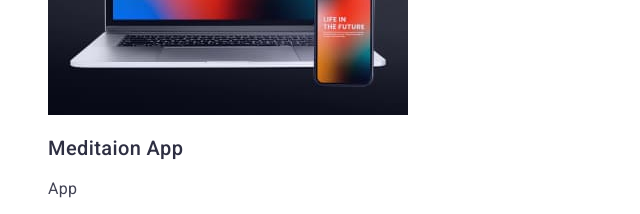
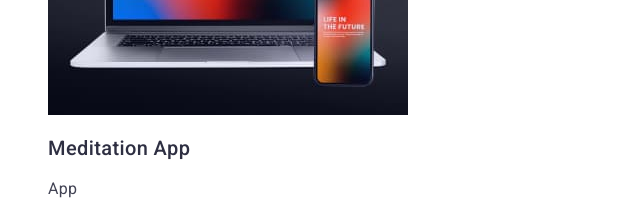
Before and after one commit to wxoox2000/goit-markup-hw-02, a plain HTML site: page portfolio.html in a window 1280 px wide. Shown: the part 1440-1654 px from the top of the page, 0-640 px from the left. Drawn offline with Linux system fonts and the light colour scheme.

Commit message:
Update portfolio.html

```diff
--- a/portfolio.html
+++ b/portfolio.html
@@ -59,7 +59,7 @@
                 <li>
                     <a class="link" href="">
                         <img src="./images/portfolio-3.jpg" alt="Meditaion App" width="360">
-                        <h2 class="content-header">Meditaion App</h2>
+                        <h2 class="content-header">Meditation App</h2>
                         <p class="content-text">App</p>
                     </a>
                 </li>
```
